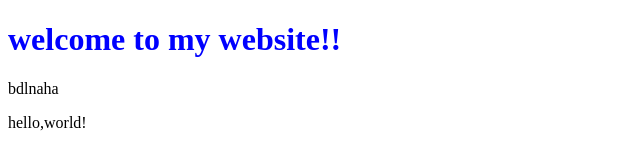
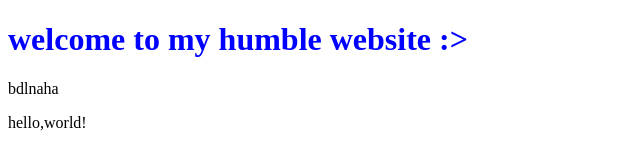
Before and after one commit to gd-islam/cryptography-tp1, a plain HTML site: page hello.html in a window 1280 px wide. Shown: the whole page, without its empty margins (0-640 px from the left). Drawn offline with Linux system fonts and the light colour scheme.

Commit message:
update h1

```diff
--- a/hello.html
+++ b/hello.html
@@ -6,8 +6,7 @@
     <title>hello</title>
   </head>
   <body>
-
-    <h1 style="color:blue;">welcome to my website!!</h1>
+    <h1 style="color: blue">welcome to my humble website :></h1>
     <p>bdlnaha</p>
 
     hello,world!
```
